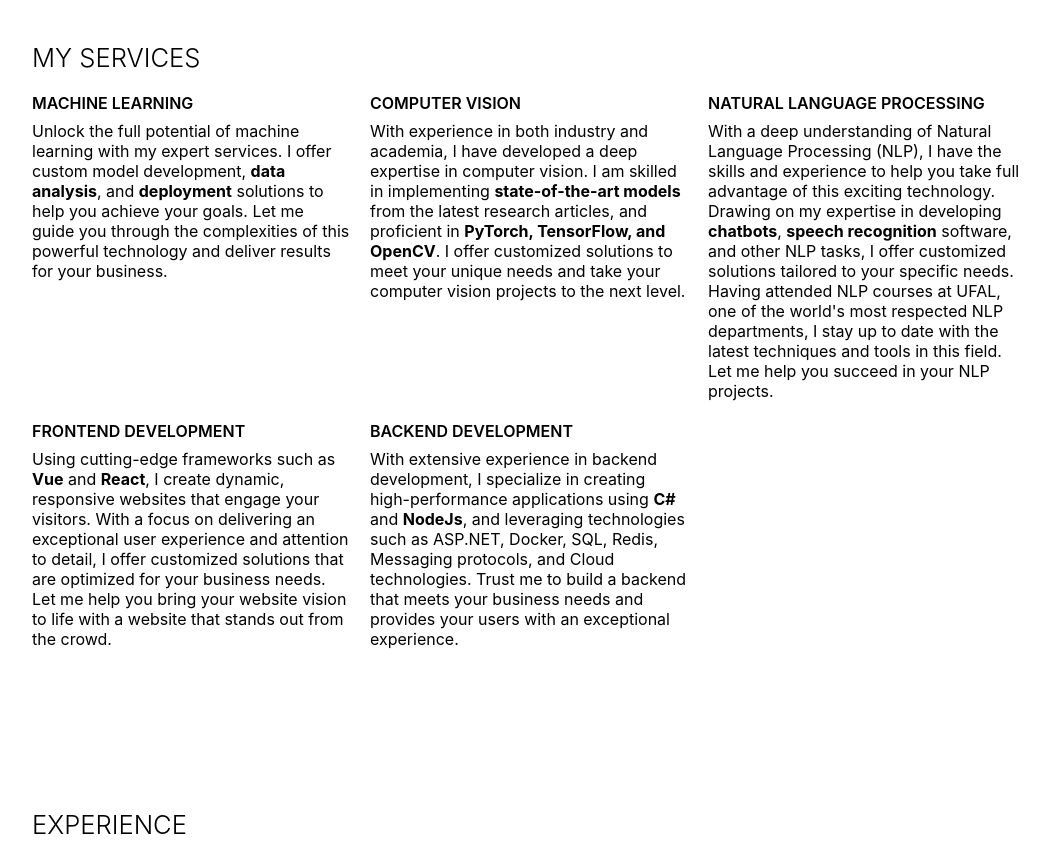
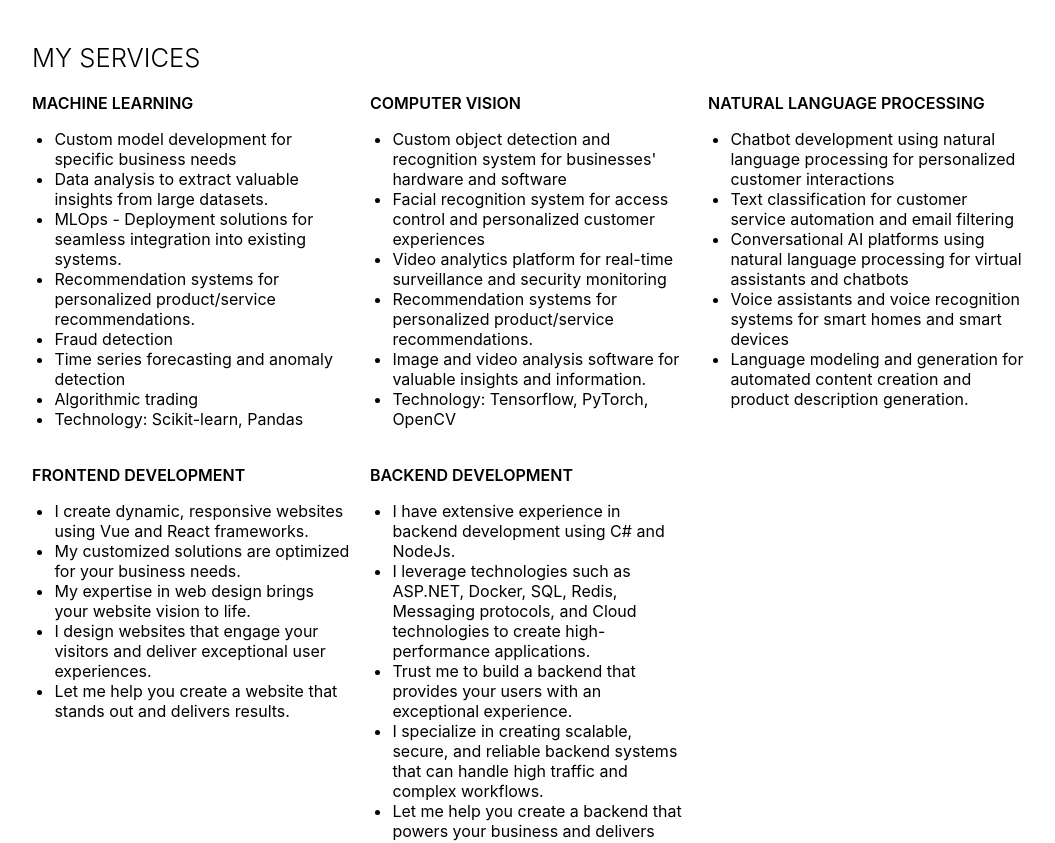
Before and after one commit to martin-studna/portfolio-web-vue, a Vue app: page / in a window 1280 px wide. Shown: the part 1940-2783 px from the top of the page, without its empty margins (111-1166 px from the left). Built offline with nearby package versions, Linux system fonts and the light colour scheme.

Commit message:
services texts update

```diff
--- a/src/components/Services.vue
+++ b/src/components/Services.vue
@@ -7,48 +7,67 @@
             <FadeUp>
                 <div>
                     <div class="title4">MACHINE LEARNING</div>
-                    <div>Unlock the full potential of machine learning with my expert services. I offer custom model
-                        development, <b>data analysis</b>, and <b>deployment</b> solutions to help you achieve your goals. Let me guide
-                        you through the complexities of this powerful technology and deliver results for your business.
-                    </div>
+                    <ul>
+                        <li>Custom model development for specific business needs</li>
+                        <li>Data analysis to extract valuable insights from large datasets.</li>
+                        <li>MLOps - Deployment solutions for seamless integration into existing systems.</li>
+                        <li>Recommendation systems for personalized product/service recommendations.</li>
+                        <li>Fraud detection</li>
+                        <li>Time series forecasting and anomaly detection</li>
+                        <li>Algorithmic trading</li>
+                        <li>Technology: Scikit-learn, Pandas</li>
+
+                    </ul>
                 </div>
             </FadeUp>
             <FadeUp>
                 <div>
                     <div class="title4">COMPUTER VISION</div>
-                    <div>With experience in both industry and academia, I have developed a deep expertise in computer
-                        vision. I am skilled in implementing <b>state-of-the-art models</b> from the latest research articles, and
-                        proficient in <b>PyTorch, TensorFlow, and OpenCV</b>. I offer customized solutions to meet your unique
-                        needs and take your computer vision projects to the next level.</div>
+                    <ul>
+                        <li>Custom object detection and recognition system for businesses' hardware and software</li>
+                        <li>Facial recognition system for access control and personalized customer experiences</li>
+                        <li>Video analytics platform for real-time surveillance and security monitoring</li>
+                        <li>Recommendation systems for personalized product/service recommendations.</li>
+                        <li>Image and video analysis software for valuable insights and information.</li>
+                        <li>Technology: Tensorflow, PyTorch, OpenCV</li>
+                    </ul>
                 </div>
             </FadeUp>
             <FadeUp>
                 <div>
                     <div class="title4">NATURAL LANGUAGE PROCESSING</div>
-                    <div>With a deep understanding of Natural Language Processing (NLP), I have the skills and experience to
-                        help you take full advantage of this exciting technology. Drawing on my expertise in developing
-                        <b>chatbots</b>, <b>speech recognition</b> software, and other NLP tasks, I offer customized solutions tailored to
-                        your specific needs. Having attended NLP courses at UFAL, one of the world's most respected NLP
-                        departments, I stay up to date with the latest techniques and tools in this field. Let me help you
-                        succeed in your NLP projects.</div>
+                    <ul>
+                        <li>Chatbot development using natural language processing for personalized customer interactions</li>
+                        <li>Text classification for customer service automation and email filtering</li>
+                        <li>Conversational AI platforms using natural language processing for virtual assistants and chatbots</li>
+                        <li>Voice assistants and voice recognition systems for smart homes and smart devices</li>
+                        <li>Language modeling and generation for automated content creation and product description generation.</li>
+                    </ul>
                 </div>
             </FadeUp>
             <FadeUp>
                 <div>
                     <div class="title4">FRONTEND DEVELOPMENT</div>
-                    <div>Using cutting-edge frameworks such as <b>Vue</b> and <b>React</b>, I create dynamic, responsive websites that
-                        engage your visitors. With a focus on delivering an exceptional user experience and attention to
-                        detail, I offer customized solutions that are optimized for your business needs. Let me help you
-                        bring your website vision to life with a website that stands out from the crowd.</div>
+                    <ul>
+                        <li>I create dynamic, responsive websites using Vue and React frameworks.</li>
+                        <li>My customized solutions are optimized for your business needs.</li>
+                        <li>My expertise in web design brings your website vision to life.</li>
+                        <li>I design websites that engage your visitors and deliver exceptional user experiences.</li>
+                        <li>Let me help you create a website that stands out and delivers results.</li>
+                    </ul>
                 </div>
             </FadeUp>
             <FadeUp>
                 <div>
                     <div class="title4">BACKEND DEVELOPMENT</div>
-                    <div>With extensive experience in backend development, I specialize in creating high-performance
-                        applications using <b>C#</b> and <b>NodeJs</b>, and leveraging technologies such as ASP.NET, Docker, SQL,
-                        Redis, Messaging protocols, and Cloud technologies. Trust me to build a backend that meets
-                        your business needs and provides your users with an exceptional experience.</div>
+                    <ul>
+                        <li>I have extensive experience in backend development using C# and NodeJs.</li>
+                        <li>I leverage technologies such as ASP.NET, Docker, SQL, Redis, Messaging protocols, and Cloud technologies to create high-performance applications.</li>
+                        <li>Trust me to build a backend that provides your users with an exceptional experience.</li>
+                        <li>I specialize in creating scalable, secure, and reliable backend systems that can handle high traffic and complex workflows.</li>
+                        <li>Let me help you create a backend that powers your business and delivers results.</li>
+
+                    </ul>
                 </div>
             </FadeUp>
         </div>
@@ -77,6 +96,11 @@ export default defineComponent({
 });
 </script>
 <style>
+ul, li {
+    list-style-type: unset;
+    margin-left: .7rem;
+    padding-left: 0;
+}
 .services-items {
     display: grid;
     grid-template-columns: repeat(3, 1fr);
```
